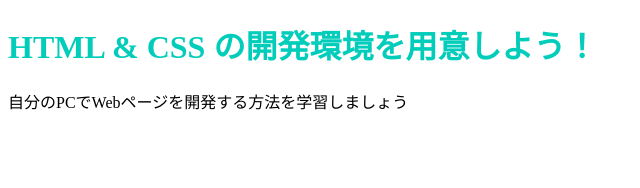
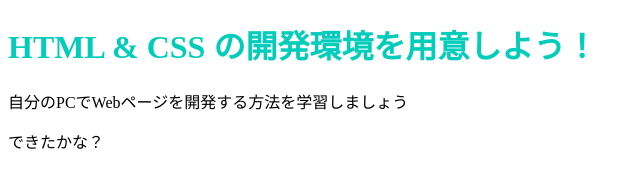
Before and after one commit to q04Ry/q04Ry.github.io, a plain HTML site: page index.html in a window 1280 px wide. Shown: the whole page, without its empty margins (0-640 px from the left). Drawn offline with Linux system fonts and the light colour scheme.

Commit message:
Update index.html

```diff
--- a/index.html
+++ b/index.html
@@ -8,5 +8,6 @@
   <body>
     <h1 class="title">HTML & CSS の開発環境を用意しよう！</h1>
     <p>自分のPCでWebページを開発する方法を学習しましょう</p>
+    <p>できたかな？</p>
   </body>
 </html>
```
